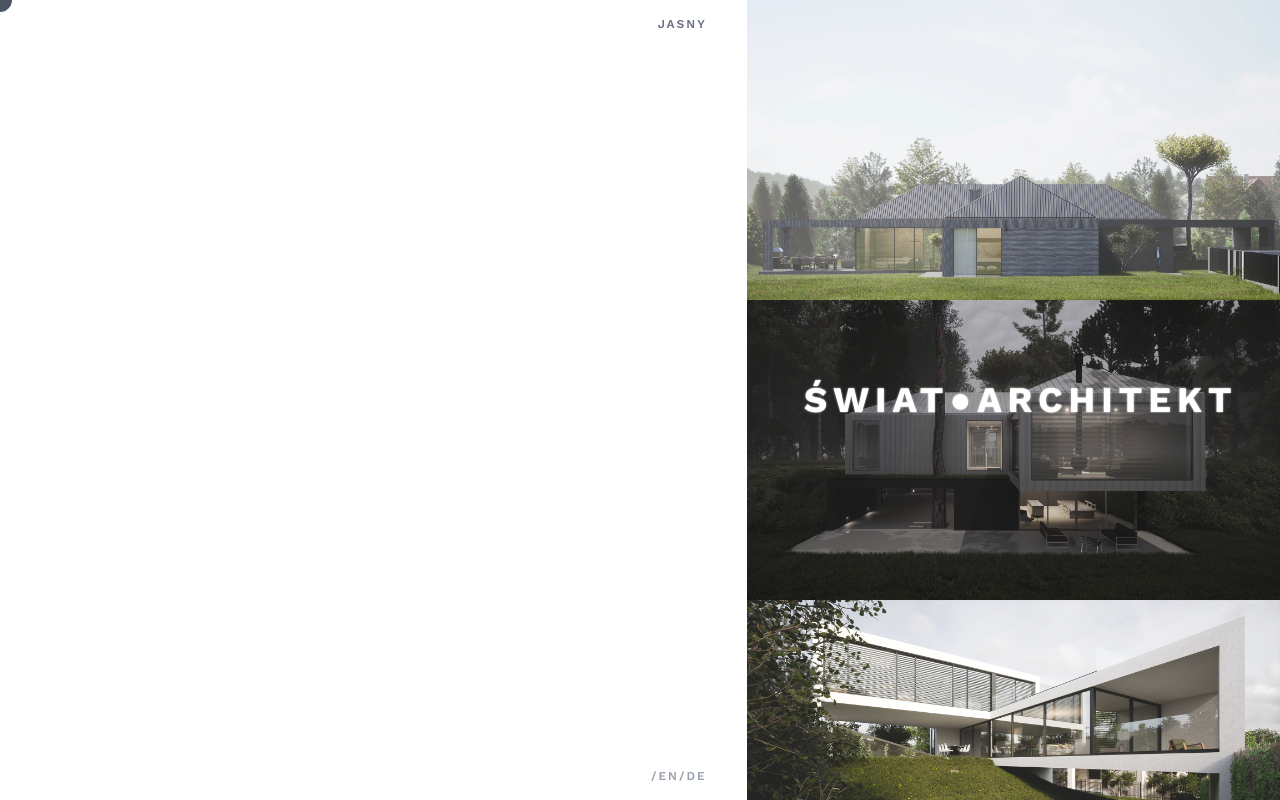
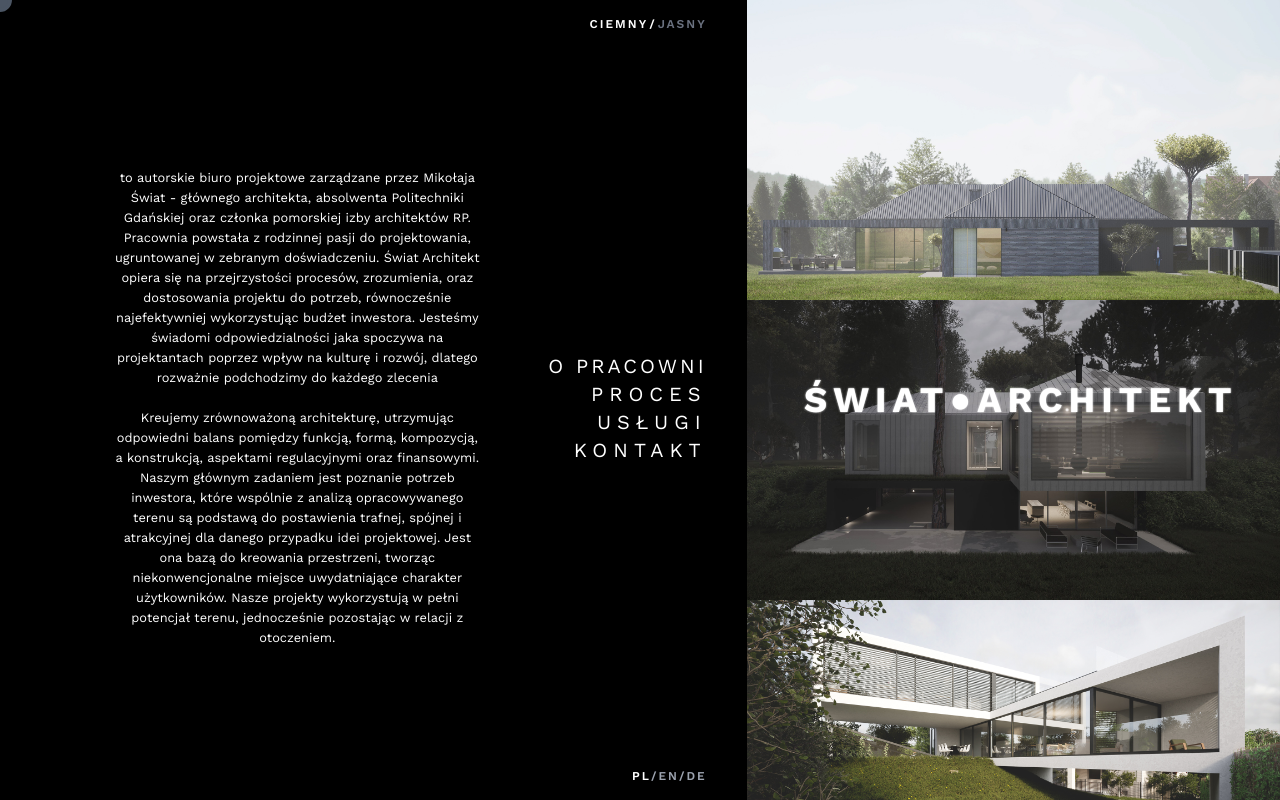
Before and after one commit to SWIATARCHITEKTSTUDIO/portfolio-architecture, a React (Vite) app: page / in a window 1280 px wide. Built offline with nearby package versions, Linux system fonts and the light colour scheme.

Commit message:
bg color fix

```diff
--- a/src/index.css
+++ b/src/index.css
@@ -62,3 +62,7 @@
   white-space: nowrap;
   letter-spacing: calc(100% - 1rem);
 }
+
+.bg-black {
+  background-color: black;
+}
```
